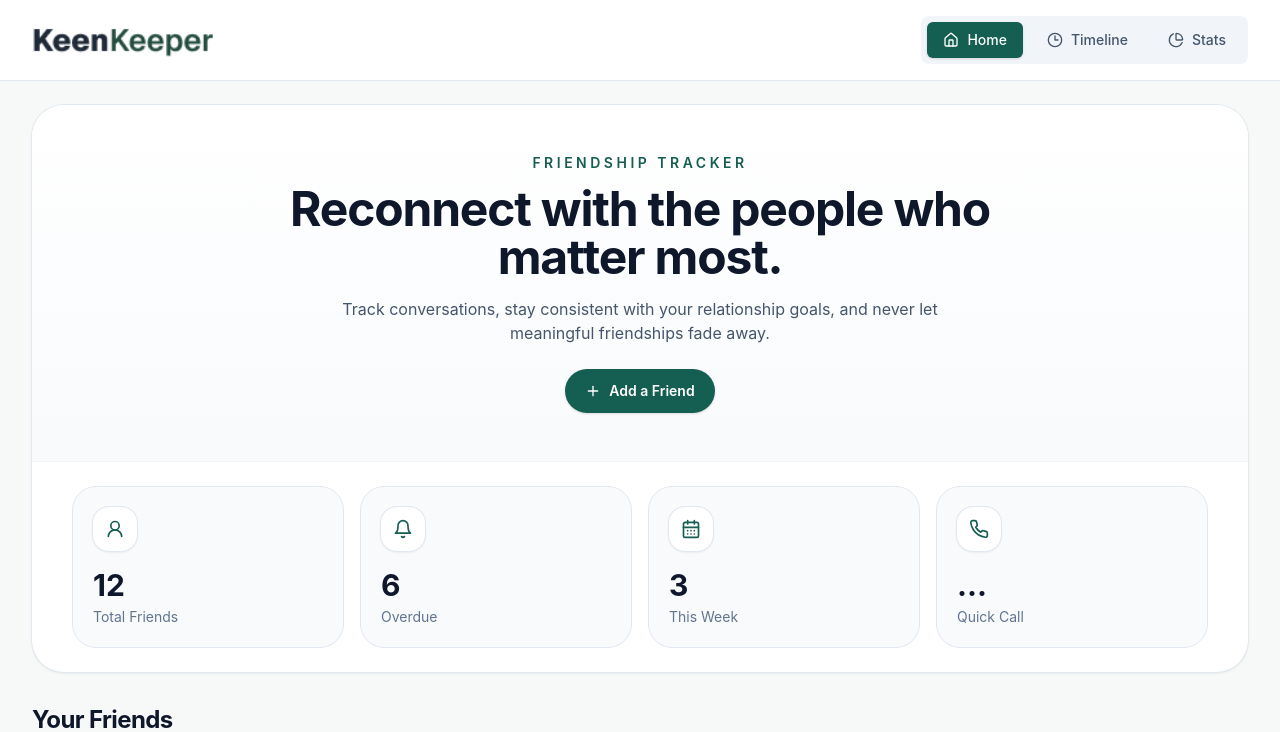
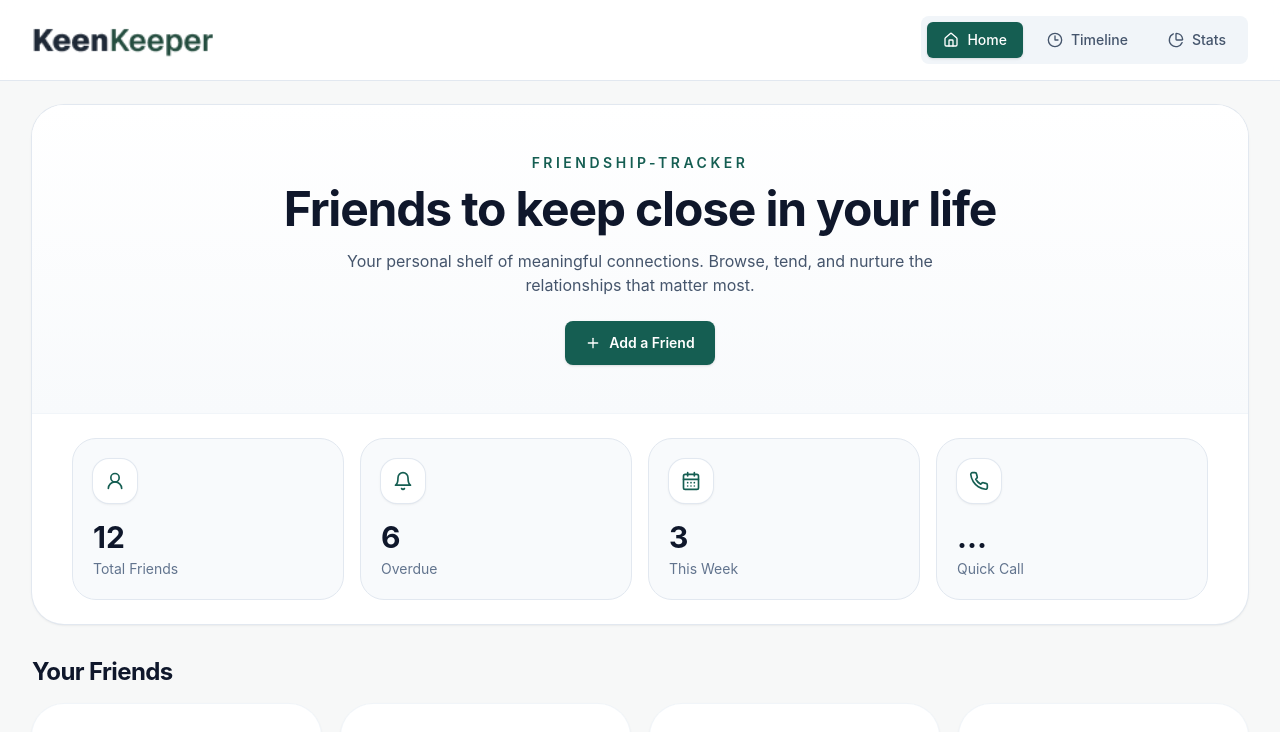
Before and after one commit to afjalhossain31/Keen-Keeper_Project, a React (Vite) app: page / in a window 1280 px wide. Shown: the top 732 px of the page. Built offline with nearby package versions, Linux system fonts and the light colour scheme.

Commit message:
main section some  error fix

```diff
--- a/src/pages/HomePage.jsx
+++ b/src/pages/HomePage.jsx
@@ -5,7 +5,7 @@ function FriendCard({ friend }) {
   return (
     <Link
       to={`/friend/${friend.id}`}
-      className="group flex flex-col items-center rounded-[32px] bg-white p-8 shadow-sm ring-1 ring-slate-100 transition hover:shadow-md"
+      className="group flex flex-col items-center rounded-[32px] bg-white p-8 shadow-sm ring-1 ring-slate-100 transition hover:shadow-xl"
     >
       <div className="relative mb-6">
         <img
@@ -30,11 +30,10 @@ function FriendCard({ friend }) {
       </div>
 
       <div className="mt-5">
-        <span className={`rounded-full px-6 py-2 text-sm font-bold text-white shadow-sm ${
-          friend.status === 'overdue' ? 'bg-[#ef4444]' :
+        <span className={`rounded-full px-6 py-2 text-sm font-bold text-white shadow-sm ${friend.status === 'overdue' ? 'bg-[#ef4444]' :
           friend.status === 'almost due' ? 'bg-[#f59e0b]' :
-          'bg-[#1e4620]'
-        }`}>
+            'bg-[#1e4620]'
+          }`}>
           {friend.status === 'on-track' ? 'On-Track' : friend.status === 'almost due' ? 'Almost Due' : 'Overdue'}
         </span>
       </div>
@@ -63,14 +62,15 @@ export default function HomePage({ friends, loading, timeline }) {
     <div className="space-y-8">
       <section className="overflow-hidden rounded-[32px] bg-white shadow-sm ring-1 ring-slate-200">
         <div className="border-b border-slate-100 bg-[linear-gradient(180deg,#ffffff_0%,#f8fafc_100%)] px-6 py-12 text-center sm:px-10">
-          <p className="mb-3 text-sm font-semibold uppercase tracking-[0.25em] text-[#155e52]">Friendship Tracker</p>
+          <p className="mb-3 text-sm font-semibold uppercase tracking-[0.25em] text-[#155e52]">Friendship-Tracker</p>
           <h1 className="mx-auto max-w-3xl text-3xl font-bold tracking-tight sm:text-5xl">
-            Reconnect with the people who matter most.
+            Friends to keep close in your life
           </h1>
           <p className="mx-auto mt-4 max-w-2xl text-sm leading-6 text-slate-600 sm:text-base">
-            Track conversations, stay consistent with your relationship goals, and never let meaningful friendships fade away.
+            Your personal shelf of meaningful connections. Browse, tend, and nurture the
+            relationships that matter most.
           </p>
-          <button className="mt-6 inline-flex items-center gap-2 rounded-full bg-[#155e52] px-5 py-3 text-sm font-semibold text-white shadow-sm transition hover:translate-y-[-1px]">
+          <button className="mt-6 inline-flex items-center gap-2 rounded-lg bg-[#155e52] px-5 py-3 text-sm font-semibold text-white shadow-sm transition hover:translate-y-[-3px]">
             <Plus size={16} />
             Add a Friend
           </button>
@@ -92,7 +92,7 @@ export default function HomePage({ friends, loading, timeline }) {
       <section>
         <div className="mb-4">
           <h2 className="text-2xl font-bold tracking-tight">Your Friends</h2>
-          <p className="text-sm text-slate-500">Keep tabs on who needs a quick check-in.</p>
+          {/* <p className="text-sm text-slate-500">Keep tabs on who needs a quick check-in.</p> */}
         </div>
 
         {loading ? (
```
